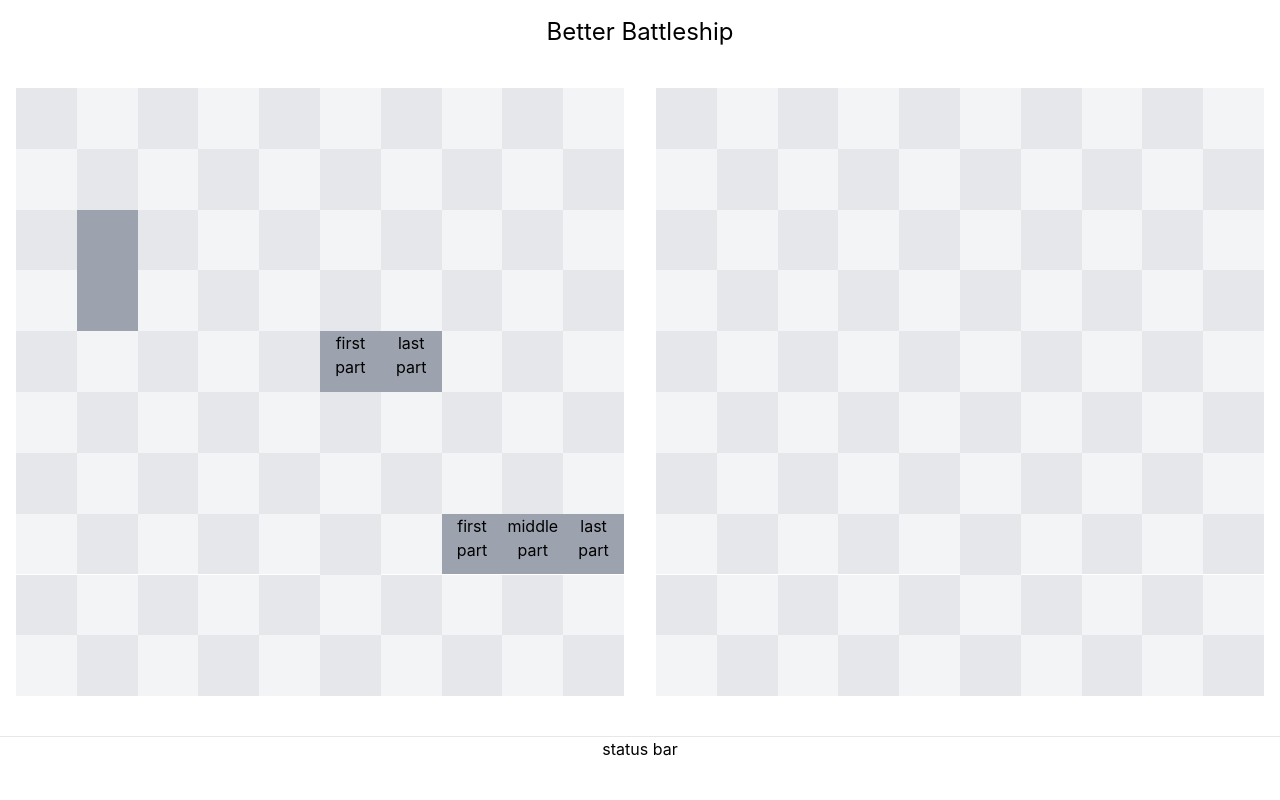
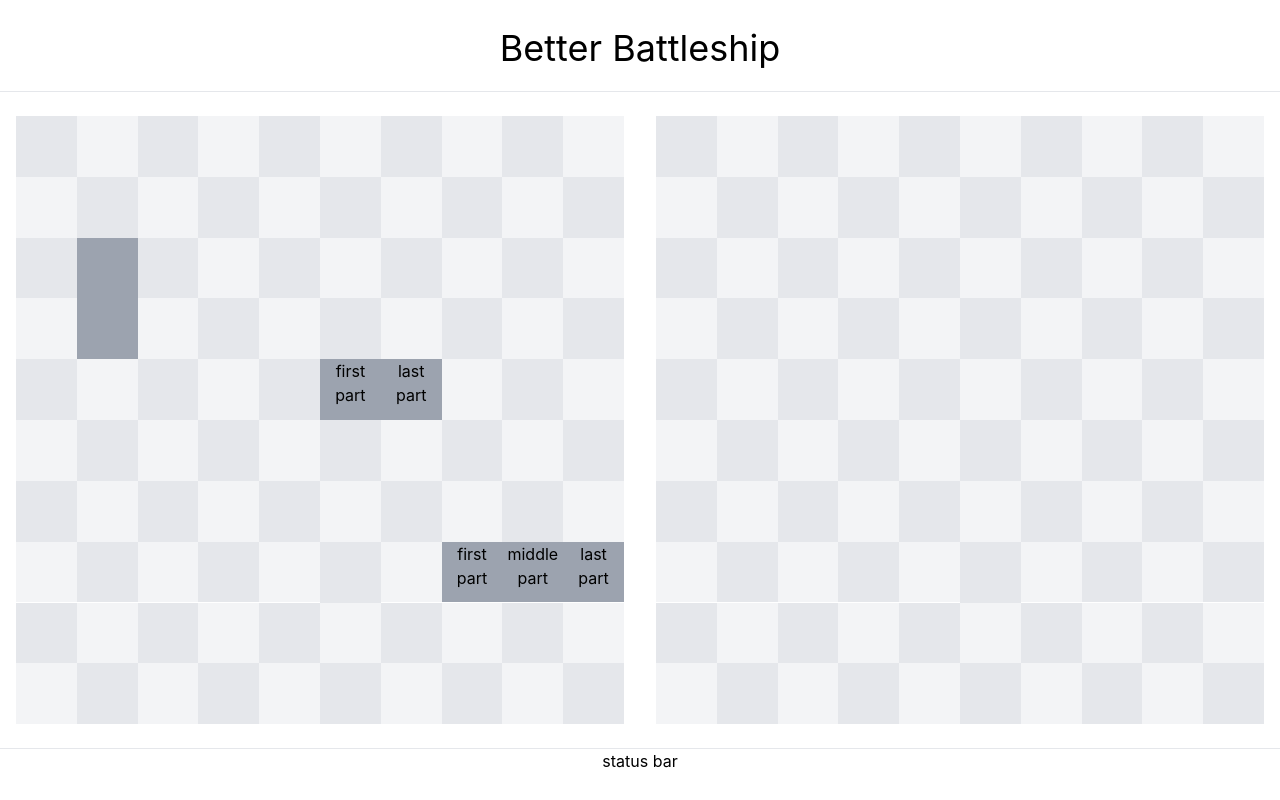
Before and after one commit to flauwekeul/better-battleship, a React (Create React App) app: page / in a window 1280 px wide. Built offline with nearby package versions, Linux system fonts and the light colour scheme.

Commit message:
fix: only fire at enemy, not yourself

```diff
--- a/src/Layout.tsx
+++ b/src/Layout.tsx
@@ -21,12 +21,12 @@ const Layout = () => {
 
   return (
     <div className="h-screen overflow-hidden">
-      <div className="h-full grid grid-rows-[64px_1fr_64px] gap-2">
-        <div className="relative p-4 text-center">
-          <h2 className="text-2xl">Better Battleship</h2>
+      <div className="h-full grid grid-rows-[92px_1fr_64px] gap-2">
+        <div className="relative p-4 border-b text-center">
+          <h1 className="mt-3 text-4xl">Better Battleship</h1>
 
           {!!proposedShip && (
-            <div className="top-0 absolute bg-green-100 py-1 px-5">
+            <div className="bottom-0 absolute bg-green-100 py-1 px-5">
               <p>
                 Do you want to move this ship?
                 <button
--- a/src/components/Tile.tsx
+++ b/src/components/Tile.tsx
@@ -71,7 +71,10 @@ const Tile = ({
   };
 
   const onTileClickInternal = () => {
-    explodeTile();
+    if (player.id === "player2") {
+      explodeTile();
+    }
+
     onTileClick(position);
   };
 
```
